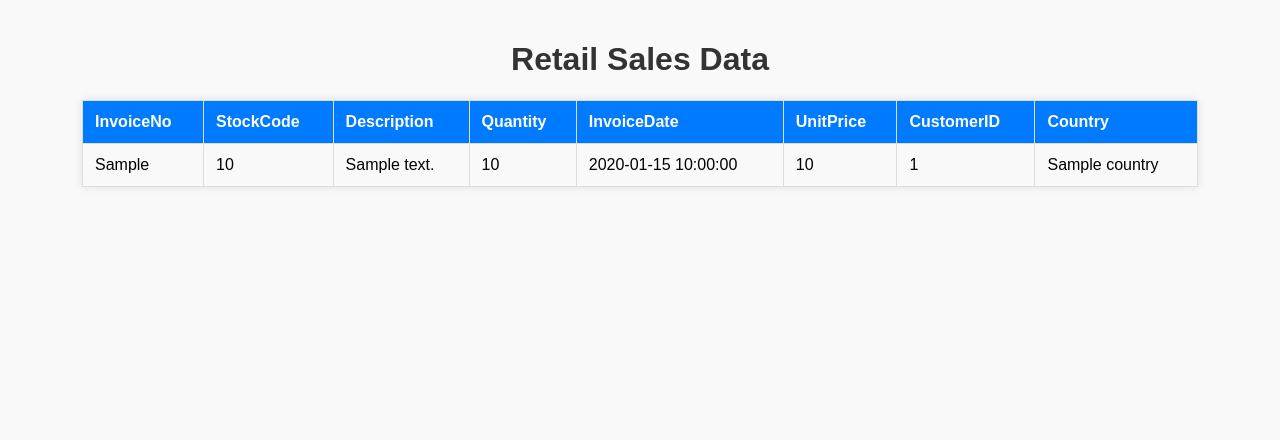
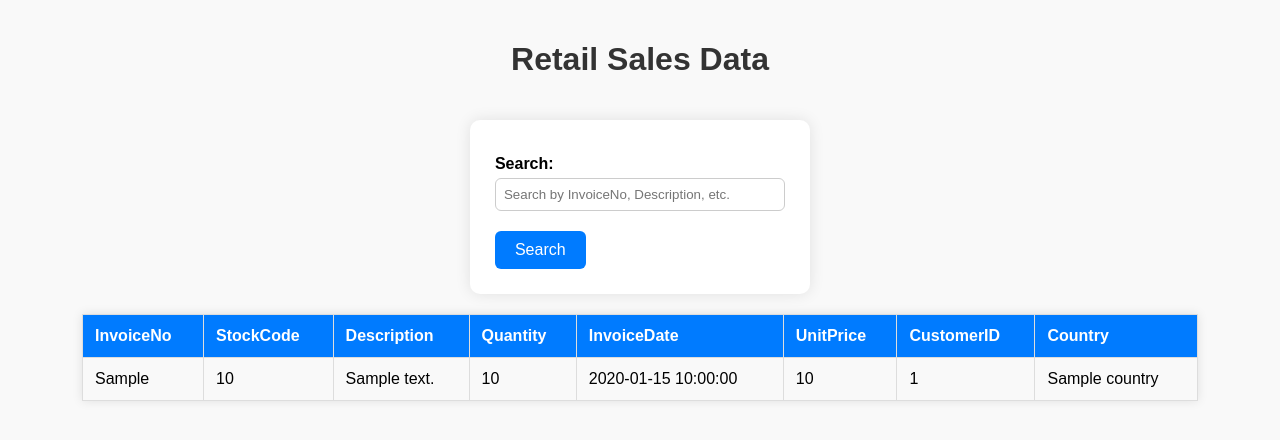
Before and after one commit to muthinenimanjunath/python-group-2-project, a Flask app: template website/templates/data.html in a window 1280 px wide. Shown: the top 440 px of the page. Run offline with Flask 3, Linux system fonts and the light colour scheme; the template is opened without the code that fills it: most values are stand-ins (such as "Sample title", 1, 10 or a date in 2020).

Commit message:
Added Search Functionality for the database

```diff
--- a/website/app.py
+++ b/website/app.py
@@ -14,15 +14,29 @@ def create_connection():
 def index():
     return render_template('index.html')
 
-# Data route to show records
-@app.route('/data')
+# Data route to show records with optional search
+@app.route('/data', methods=['GET', 'POST'])
 def show_data():
     conn = create_connection()
     cursor = conn.cursor()
-    cursor.execute("SELECT * FROM retail_sales LIMIT 100000")  # Adjust limit as needed
+
+    # Get the search query from the form (if any)
+    search_query = request.args.get('search_query')
+
+    # If there's a search query, filter the records
+    if search_query:
+        cursor.execute("""
+            SELECT * FROM retail_sales
+            WHERE InvoiceNo LIKE ? OR StockCode LIKE ? OR Description LIKE ? OR Country LIKE ?
+        """, ('%' + search_query + '%', '%' + search_query + '%', '%' + search_query + '%', '%' + search_query + '%'))
+    else:
+        # Otherwise, show all records
+        cursor.execute("SELECT * FROM retail_sales LIMIT 100000")  # Adjust limit as needed
+
     rows = cursor.fetchall()
     conn.close()
-    return render_template('data.html', rows=rows)
+    return render_template('data.html', rows=rows, search_query=search_query)
+
 
 # Add new data form
 @app.route('/add_data')
--- a/website/templates/data.html
+++ b/website/templates/data.html
@@ -6,6 +6,16 @@
 </head>
 <body>
     <h1>Retail Sales Data</h1>
+
+    <!-- Search form -->
+    <form action="/data" method="get">
+        <label for="search">Search:</label>
+        <input type="text" name="search_query" id="search" placeholder="Search by InvoiceNo, Description, etc.">
+        <button type="submit">Search</button>
+    </form>
+
+    <!-- Display data -->
+    {% if rows %}
         <table border="1">
             <tr>
                 <th>InvoiceNo</th>
@@ -30,5 +40,8 @@
             </tr>
             {% endfor %}
         </table>
+    {% else %}
+        <p>No records found matching your search.</p>
+    {% endif %}
 </body>
 </html>
```
Lines whose indentation alone changed are shown as unchanged.
